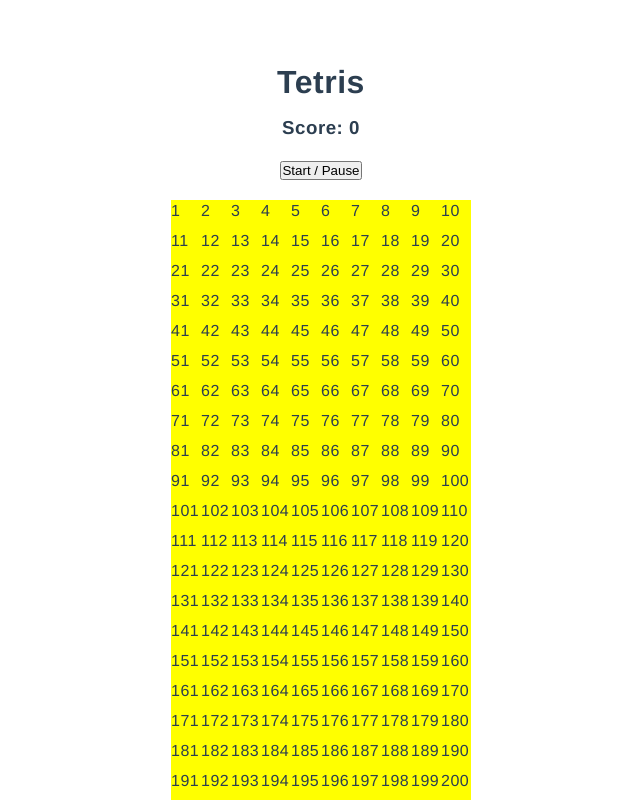
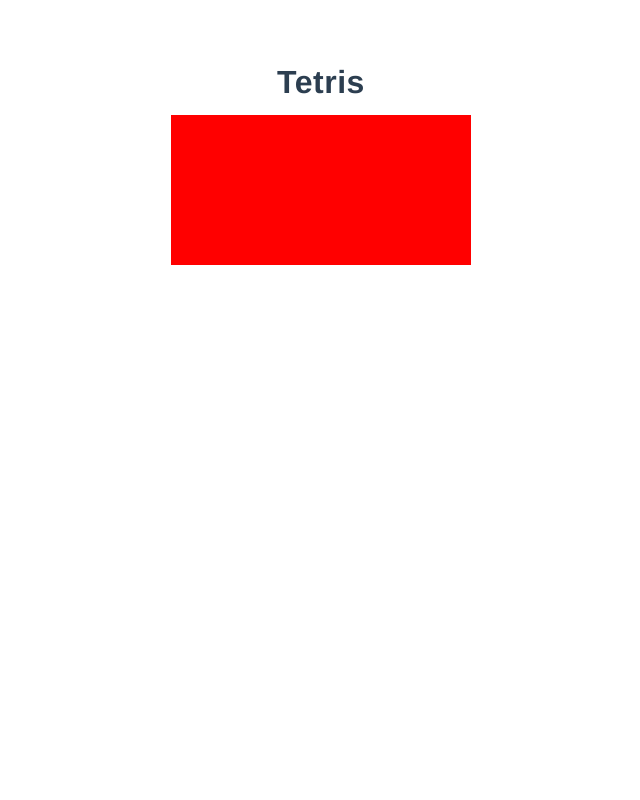
Before and after one commit to EdwardKerckhof/tetris-js, a Vue app: page / in a window 1280 px wide. Shown: the whole page, without its empty margins (319-959 px from the left). Built offline with nearby package versions, Linux system fonts and the light colour scheme.

Commit message:
Setup with canvas instead of divs

```diff
--- a/src/components/Tetris.vue
+++ b/src/components/Tetris.vue
@@ -1,26 +1,33 @@
 <template>
   <div class="tetris">
-    <h3 class="tetris-score">Score: <span>0</span></h3>
-    <button class="tetris-start-btn">Start / Pause</button>
-    <div class="tetris-grid" ref="grid">
-      <div v-for="i in 200" :key="i">{{ i }}</div>
-    </div>
+    <canvas id="tetris-canvas" ref="canvas"></canvas>
   </div>
 </template>
 
-<script lang="ts">
-import { defineComponent, ref } from 'vue'
+<script>
+import { defineComponent, onMounted, ref } from 'vue'
 
 export default defineComponent({
   name: 'Tetris',
 
   setup() {
-    const width = 10
-    const height = 20
-    const grid = ref(null)
+    const canvas = ref(null)
+    let ctx
+    let canvasHeight = 20
+    let canvasWidth = 12
+    let startX = 4
+    let startY = 0
+    // Makes a 2d array with all possible coordinates in pixels
+    let coordArray = [...Array(canvasHeight)].map(() =>
+      Array(canvasWidth).fill(0)
+    )
+
+    onMounted(() => {
+      console.log(coordArray)
+    })
 
     return {
-      grid
+      canvas
     }
   }
 })
@@ -34,26 +41,8 @@
   align-items: center;
   text-align: left;
 
-  .tetris-score {
-    margin-bottom: 20px;
-  }
-
-  .tetris-start-btn {
-    margin-bottom: 20px;
-  }
-
-  .tetris-grid {
-    background: blue;
-    height: 600px;
-    width: 300px;
-    display: grid;
-    grid-template-columns: repeat(10, 30px);
-
-    div {
-      background: yellow;
-      width: 30px;
-      height: 30px;
-    }
+  #tetris-canvas {
+    background: red;
   }
 }
 </style>
```
